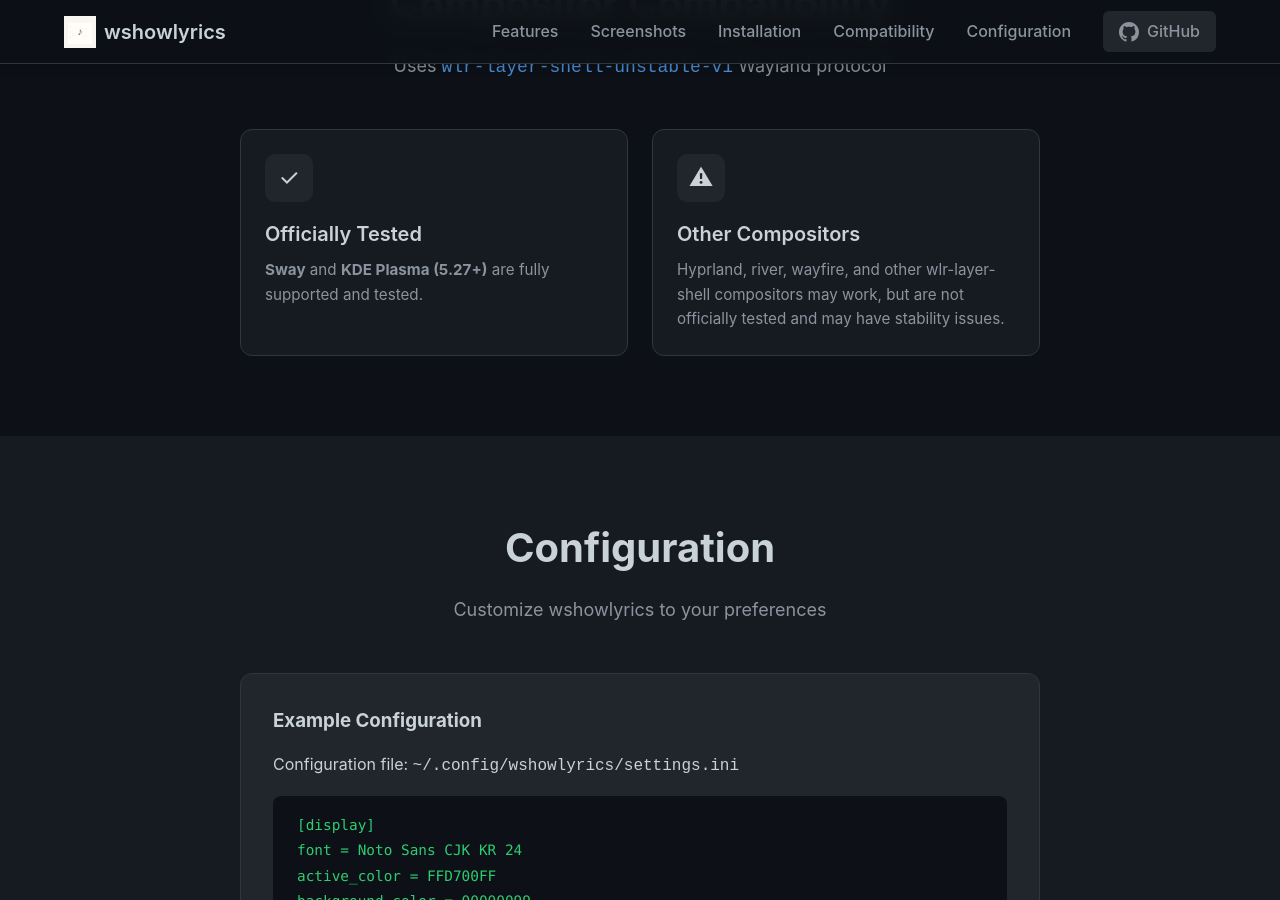
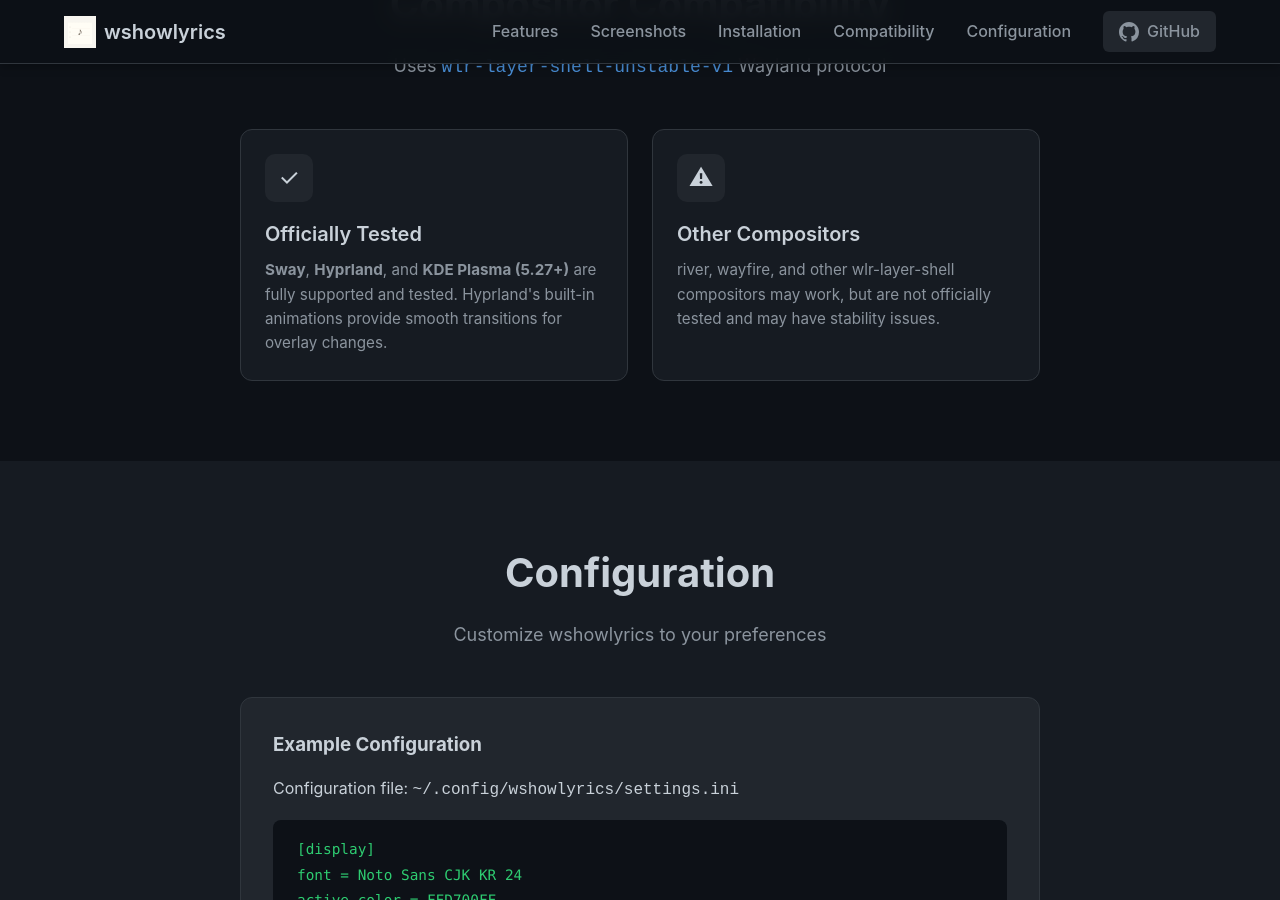
Before and after one commit to wshowlyrics/wshowlyrics, a Jekyll site: the page built from index.html, in a window 1280 px wide and 900 px high, scrolled down 3176 px. Built offline with Jekyll 4.4.1, drawn with Linux system fonts in a browser that asks for light colours.

Commit message:
docs: Add Hyprland to officially tested compositors
Co-Authored-By: Claude Opus 4.6 <noreply@anthropic.com>

```diff
--- a/index.html
+++ b/index.html
@@ -177,13 +177,13 @@ layout: default
     <div class="feature-card">
       <div class="feature-icon">✓</div>
       <h3>Officially Tested</h3>
-      <p><strong>Sway</strong> and <strong>KDE Plasma (5.27+)</strong> are fully supported and tested.</p>
+      <p><strong>Sway</strong>, <strong>Hyprland</strong>, and <strong>KDE Plasma (5.27+)</strong> are fully supported and tested. Hyprland's built-in animations provide smooth transitions for overlay changes.</p>
     </div>
 
     <div class="feature-card">
       <div class="feature-icon">⚠</div>
       <h3>Other Compositors</h3>
-      <p>Hyprland, river, wayfire, and other wlr-layer-shell compositors may work, but are not officially tested and may have stability issues.</p>
+      <p>river, wayfire, and other wlr-layer-shell compositors may work, but are not officially tested and may have stability issues.</p>
     </div>
   </div>
 </section>
```
